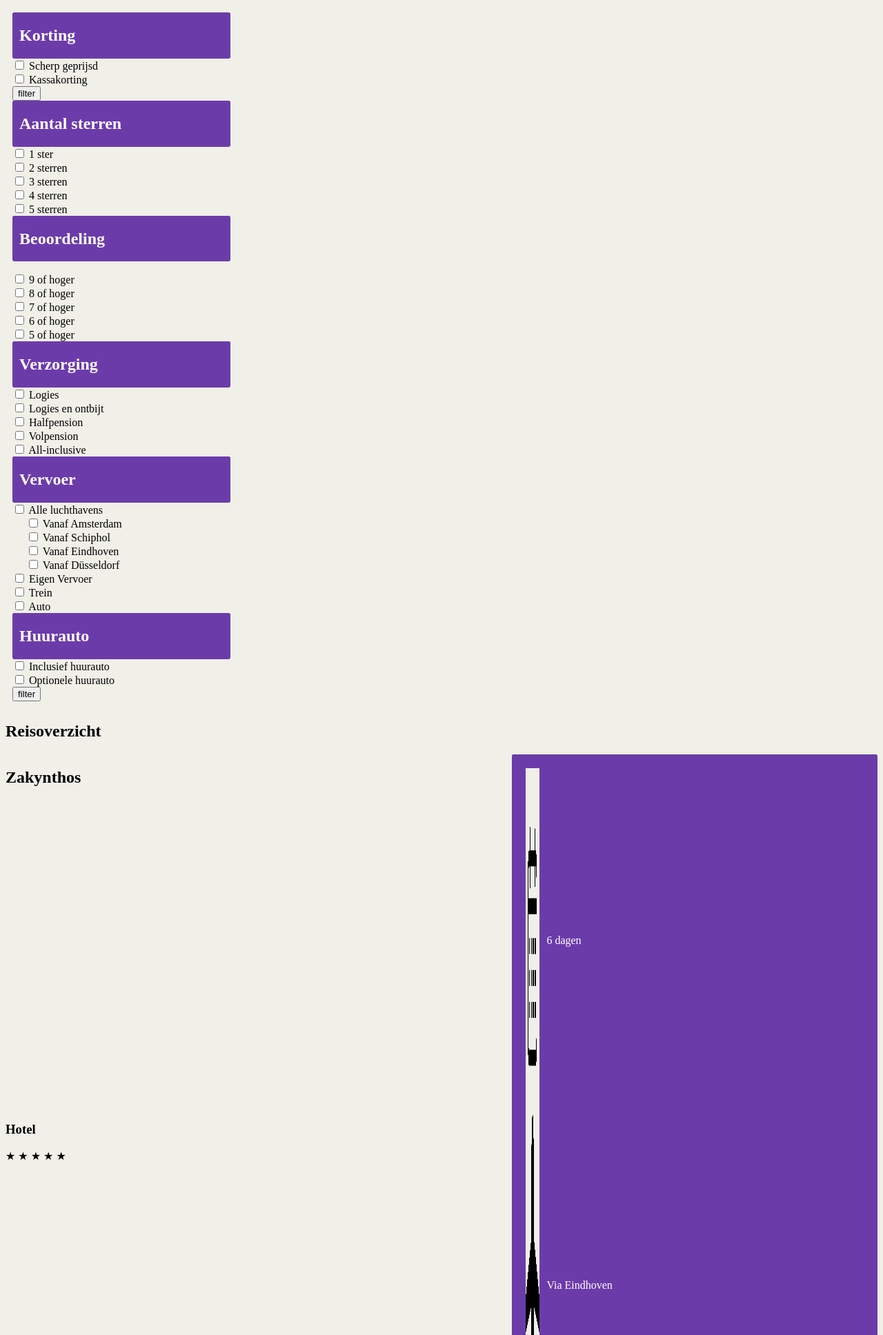
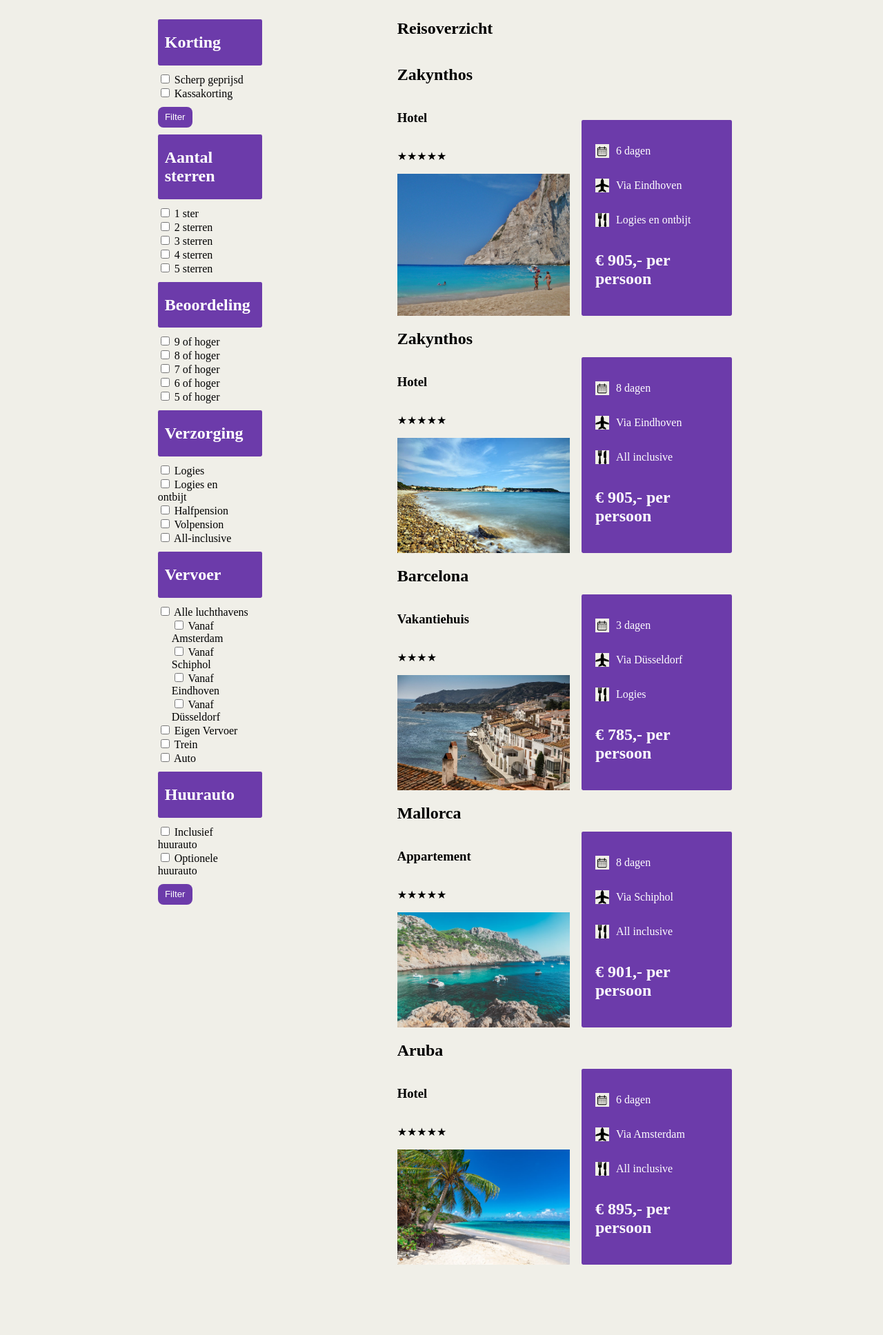
Before and after one commit to Just-a-good-programmer/Reisbureau-C-M, a PHP site: page /overzicht.php in a window 1280 px wide. Shown: the top 1936 px of the page at 69% size. After the commit the page ends 1834 px from the top, so only its background shows below. Run offline with PHP 8.4, Linux system fonts and the light colour scheme; data comes from the database, SQL or seed files in the repository.

Commit message:
Fixed the styling of overzicht.php and added two columns to the read query
-Fixed the styling
-Added t.Image to the select query
-Added t.SaleOption to the select query

```diff
--- a/assets/css/overzicht.css
+++ b/assets/css/overzicht.css
@@ -2,18 +2,43 @@ body{
     background-color: #F0EFE8;
 }
 
+main{
+    display: flex;
+    flex-direction: row;
+    justify-content: space-around;
+    width: 80%;
+    justify-self: center;
+}
+
+#selection-overview {
+    display: flex;
+    flex-direction: column;
+
+
+}
 .selection-overview-item {
     display: flex;
     flex-direction: row;
-    justify-content: center;
-    margin-bottom: 20px;
+    justify-content: space-between;
+
+}
+
+.selection-overview-container {
+    display: flex;
+    flex-direction: column;
+    justify-content: space-between;
+
+
 }
 
 .img-box {
     display: flex;
     flex-direction: column;
-    justify-content: space-between;
     width: 60%;
+}
+
+img{
+    width: 250px;
 }
 
 .info-box {
@@ -23,7 +48,7 @@ body{
     color: white;
     justify-content: center;
     width: 40%;
-    height: 50%;
+
     border-radius: 2.4px;
     padding: 20px;
     align-self: flex-end;
@@ -43,7 +68,6 @@ body{
     display: flex;
     flex-direction: column;
     justify-content: space-between;
-    height: 500px;
     background-color: #F0EFE8;
 }
 
@@ -59,7 +83,7 @@ form {
     display: flex;
     flex-direction: column;
     justify-content: space-between;
-    width: 25%;
+    width: 70%;
     margin: 10px;
 }
 
@@ -70,8 +94,22 @@ form {
 }
 
 .filter-header {
-    padding-left: 10px;
+    padding: 0 10px;
     background-color: #6c3baa;
     color: white;
     border-radius: 2.4px;
+    width: 100%;
+    margin: 10px 0;
 }
+
+.filter-button {
+    margin-top: 10px;
+    background-color: #6C3BAA;
+    color: #FFFFFF;
+    border: none;
+    cursor: pointer;
+    border-radius: 8px;
+    width: 50px;
+    height: 30px;
+
+}
--- a/crud/read/read.php
+++ b/crud/read/read.php
@@ -1,6 +1,6 @@
 <?php
 require_once './crud/dbcall.php';
-$stmt = $conn->prepare("SELECT t.Location, t.AccomodationID, t.Transport, t.Price, a.Lodging, a.Type, a.Stars, f.Duration, f.Transfers
+$stmt = $conn->prepare("SELECT t.Location, t.Image, t.SaleOption, t.AccomodationID, t.Transport, t.Price, a.Lodging, a.Type, a.Stars, f.Duration, f.Transfers
 FROM Trip t
 INNER JOIN Accomodations a on t.AccomodationID = a.AccomodationID
 INNER JOIN Flights f on t.FlightID = f.FlightID;");
--- a/overzicht.php
+++ b/overzicht.php
@@ -16,27 +16,27 @@ require_once 'crud/read/read.php';
 
     </header>
 
-    <main class="main-content">
+    <main>
         <section id="filter">
             <form action="" method="get">
                 <div class="filter-header">
                     <h2>Korting</h2>
                 </div>
-                <div class="">
+                <div class="sale-filter-item">
                 <input type="checkbox" id="scherp-geprijsd" name="korting-keuze" value="Scherp geprijsd">
                 <label for="scherp-geprijsd">Scherp geprijsd</label>
                 </div>
-                <div class="">
+                <div class="sale-filter-item">
                 <input type="checkbox" id="kassakorting" name="korting-keuze" value="Kassakorting">
                 <label for="kassakorting">Kassakorting</label>
                 </div>
-                <div class="filter-button">
-                <input type="submit" value="filter">
+                <div>
+                <input type="submit" value="Filter" class="filter-button">
                 </div>
                 <div class="filter-header">
                     <h2>Aantal sterren</h2>
                 </div>
-                <div class="star-filter-">
+                <div class="star-filter-item">
                 <input type="checkbox" id="1-ster" name="aantal-sterren-keuze" value="1">
                 <label for="1-ster">1 ster</label>
                 </div>
@@ -60,9 +60,6 @@ require_once 'crud/read/read.php';
 
                 <div class="filter-header">
                     <h2>Beoordeling</h2>
-                </div>
-                <div>
-                    <p id="review-checked"></p>
                 </div>
                 <div class="review-filter-group">
                 <input type="checkbox" class="review-filter-item" id="9-of-hoger" name="beoordeling-keuze" value="9">
@@ -158,8 +155,8 @@ require_once 'crud/read/read.php';
                 <input type="checkbox" id="optionele-huurauto" name="huurauto-keuze" value="Optionele huurauto">
                 <label for="optionele-huurauto">Optionele huurauto</label>
                 </div>
-                <div class="filter-button">
-                <input type="submit" value="filter">
+                <div>
+                <input type="submit" value="Filter" class="filter-button">
                 </div>
             </form>
         </section>
@@ -169,26 +166,28 @@ require_once 'crud/read/read.php';
             </div>
             <div class="selection-overview-container">
 
-                <?php foreach ($result as $row): ?>
+                <?php foreach ($result as $row) { ?>
                     <div class="selection-overview-item">
                     <div class="img-box">
-                    <h2><?php  echo $row['Location']; ?></h2>
+                    <h2><?php echo $row['Location']; ?></h2>
                     <div class="type-star-group">
-                    <h3><?php  echo $row['Type']; ?></h3>
-                    <p><?php for ($i = 0; $i < $row['Stars']; $i++): ?>
-                        <span>&#9733;</span>
-                    <?php endfor; ?></p>
+                    <h3><?php echo $row['Type']; ?></h3>
                     </div>
-                    <img src="./assets/img/Mallorca-picture.jpg" alt="<?php echo $row['Location']; ?>">
+                    <p>
+                    <?php for ($i = 0; $i < $row['Stars']; $i++) {
+                            echo '<span>&#9733;</span>';
+                        } ?>
+                    </p>
+                    <img src="<?php echo $row['Image']; ?>" alt="<?php echo $row['Location']; ?>">
                     </div>
                     <div class="info-box">
-                        <div class="icon-group"><img src="./assets/img/calendar.png" alt="calendar" class="info-icon"><p><?php echo $row['Duration'] . ' dagen';?></p></div>
+                        <div class="icon-group"><img src="./assets/img/calendar.png" alt="calendar" class="info-icon"><p><?php echo $row['Duration']; ?> dagen</p></div>
                         <div class="icon-group"><img src="./assets/img/plane-silhouette.png" alt="transport" class="info-icon"><p><?php echo $row['Transport']; ?></p></div>
                         <div class="icon-group"><img src="./assets/img/fork-and-knife.png" alt="lodging" class="info-icon"><p><?php echo $row['Lodging']; ?></p></div>
                         <h2><?php echo '€ ' . $row['Price'] . ',-' . " per persoon"; ?></h2>
                     </div>
                     </div>
-                <?php endforeach; ?>
+                 <?php } ?>
             </div>
 
         </section>
```
